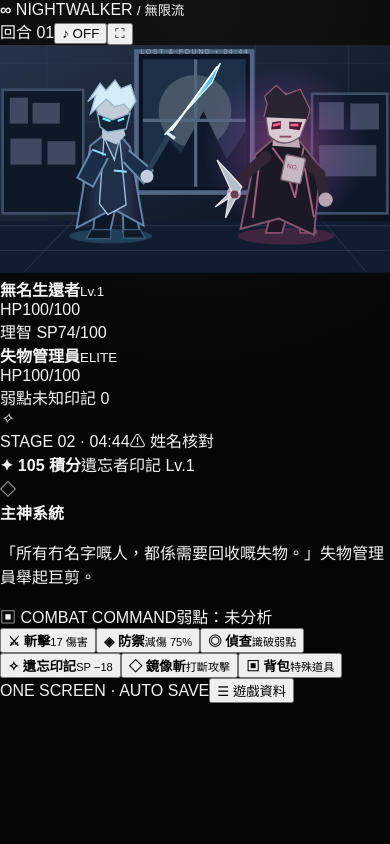
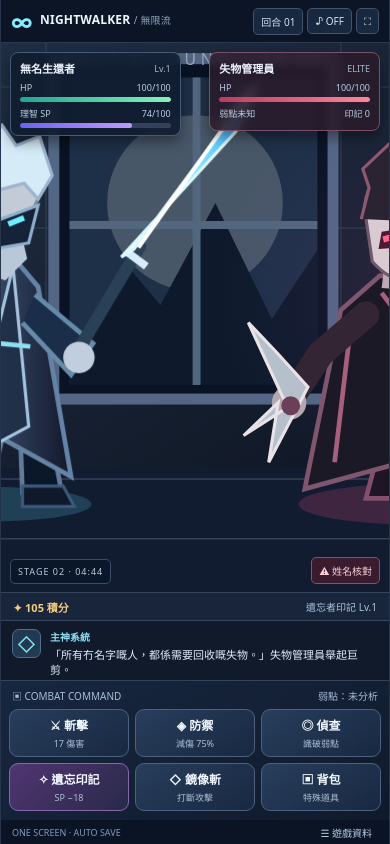
Before and after one commit to chiholung-cmd/nightwalker-rpg-web, a Next.js app: page / in a window 390 px wide. Built offline with nearby package versions, Linux system fonts and the light colour scheme.

Commit message:
Style Nightwalker as responsive single-screen cinematic RPG

```diff
--- a/app/globals.css
+++ b/app/globals.css
@@ -1,231 +1,47 @@
-html {
-  background: #050505;
-}
-
-* {
-  box-sizing: border-box;
-}
-
-body {
-  margin: 0;
-  color: #f5f5f5;
-  font-family: Arial, Helvetica, sans-serif;
-  background: radial-gradient(circle at top, #131313 0%, #050505 60%);
-}
-
-button {
-  cursor: pointer;
-  transition: 0.2s ease;
-}
-
-button:hover {
-  transform: scale(1.01);
-}
-
-textarea {
-  width: 100%;
-  min-height: 110px;
-  background: #09090b;
-  border: 1px solid #27272a;
-  color: #f5f5f5;
-  border-radius: 12px;
-  padding: 12px;
-  resize: vertical;
-  margin-top: 10px;
-}
-
-.page-shell {
-  min-height: 100vh;
-  padding: 16px;
-}
-
-.game-frame {
-  max-width: 520px;
-  margin: 0 auto;
-  display: flex;
-  flex-direction: column;
-  gap: 16px;
-}
-
-.title-card,
-.status-card,
-.story-card,
-.free-card,
-.history-card,
-.mini-panel {
-  background: rgba(16, 16, 18, 0.96);
-  border: 1px solid #27272a;
-  border-radius: 16px;
-  padding: 16px;
-  box-shadow: 0 0 24px rgba(0,0,0,0.35);
-}
-
-.title-card h1 {
-  margin: 8px 0;
-  font-size: 32px;
-}
-
-.eyebrow {
-  font-size: 11px;
-  letter-spacing: 2px;
-  opacity: 0.55;
-}
-
-.section-title {
-  font-weight: bold;
-  margin-bottom: 12px;
-}
-
-.title-line {
-  opacity: 0.75;
-  margin-bottom: 12px;
-}
-
-.stat-grid {
-  display: grid;
-  grid-template-columns: 1fr 1fr;
-  gap: 8px;
-  margin-top: 12px;
-}
-
-.stat-bar-wrap {
-  margin-bottom: 12px;
-}
-
-.stat-bar-head {
-  display: flex;
-  justify-content: space-between;
-  margin-bottom: 6px;
-  font-size: 13px;
-}
-
-.stat-bar-bg {
-  height: 10px;
-  border-radius: 999px;
-  background: #18181b;
-  overflow: hidden;
-}
-
-.stat-bar-fill {
-  height: 100%;
-  border-radius: 999px;
-}
-
-.stat-bar-fill.red {
-  background: linear-gradient(90deg, #7f1d1d, #ef4444);
-}
-
-.stat-bar-fill.blue {
-  background: linear-gradient(90deg, #1e3a8a, #3b82f6);
-}
-
-.stat-bar-fill.green {
-  background: linear-gradient(90deg, #14532d, #22c55e);
-}
-
-.tag-row {
-  display: flex;
-  flex-wrap: wrap;
-  gap: 8px;
-  margin-top: 14px;
-}
-
-.tag {
-  background: #18181b;
-  border: 1px solid #27272a;
-  padding: 6px 10px;
-  border-radius: 999px;
-  font-size: 12px;
-}
-
-.location-line {
-  color: #9ca3af;
-  margin-bottom: 12px;
-  font-size: 13px;
-}
-
-.story-card h2 {
-  margin-top: 0;
-}
-
-.story-card p {
-  line-height: 1.85;
-}
-
-.choice-list {
-  display: flex;
-  flex-direction: column;
-  gap: 12px;
-}
-
-.choice-button {
-  background: #101014;
-  border: 1px solid #27272a;
-  color: #f5f5f5;
-  border-radius: 14px;
-  padding: 16px;
-  display: flex;
-  flex-direction: column;
-  align-items: flex-start;
-  gap: 8px;
-}
-
-.choice-button strong {
-  font-size: 15px;
-}
-
-.choice-button span {
-  font-size: 12px;
-  opacity: 0.8;
-}
-
-.primary-button,
-.reset-button {
-  width: 100%;
-  border: none;
-  border-radius: 12px;
-  padding: 14px;
-  margin-top: 12px;
-  color: white;
-}
-
-.primary-button {
-  background: linear-gradient(90deg, #7f1d1d, #991b1b);
-}
-
-.reset-button {
-  background: #27272a;
-}
-
-.info-grid {
-  display: grid;
-  grid-template-columns: 1fr;
-  gap: 16px;
-}
-
-.npc-row {
-  display: flex;
-  flex-direction: column;
-  gap: 4px;
-  padding-bottom: 10px;
-  margin-bottom: 10px;
-  border-bottom: 1px solid #18181b;
-}
-
-.npc-row em {
-  color: #f87171;
-  font-style: normal;
-}
-
-.history-card p {
-  opacity: 0.8;
-  font-size: 13px;
-}
-
-::-webkit-scrollbar {
-  width: 6px;
-}
-
-::-webkit-scrollbar-thumb {
-  background: #27272a;
-}
+*{box-sizing:border-box}html,body{margin:0;width:100%;height:100%;overflow:hidden;background:#070d18;color:#eef4ff;font-family:system-ui,-apple-system,"Noto Sans TC",sans-serif}button{font:inherit;cursor:pointer;touch-action:manipulation;-webkit-tap-highlight-color:transparent}button:disabled{opacity:.36;cursor:not-allowed}
+.nw-game{height:100vh;height:100dvh;max-width:680px;min-height:0;margin:auto;display:flex;flex-direction:column;overflow:hidden;position:relative;isolation:isolate;background:#0b1221;border-inline:1px solid #26344c}
+.nw-top{height:43px;flex:0 0 43px;display:flex;align-items:center;justify-content:space-between;gap:6px;background:#0b1525;border-bottom:1px solid #2c3953;padding:4px 10px}
+.nw-brand{font-size:12px;font-weight:900;letter-spacing:.2px;white-space:nowrap}.nw-brand>b{font-size:22px;color:#84edff;vertical-align:middle;margin-right:4px}.nw-brand small{font-size:10px;color:#91a7c1;font-weight:500}
+.nw-head-actions{display:flex;align-items:center;gap:4px;white-space:nowrap}.nw-head-actions span,.nw-head-actions button{border:1px solid #43526c;border-radius:5px;background:#18283f;color:#d3e0f2;padding:5px 7px;font-size:10px}
+.nw-arena{flex:1;min-height:0;position:relative;overflow:hidden;background:radial-gradient(ellipse at 60% 45%,#29324c,#101a2b 60%,#080e1a)}
+.nw-scene{width:100%;height:100%;display:block}
+.nw-hero-art,.nw-enemy-art{transform-box:fill-box;transform-origin:center bottom}.nw-hero-art{animation:nw-breathe 2.5s ease-in-out infinite}.nw-enemy-art{animation:nw-hover 3s ease-in-out infinite}
+.nw-boss-aura{opacity:.24;transform-origin:70% 50%}.nw-boss-aura.active{opacity:.85;animation:nw-aura 2.6s ease-in-out infinite alternate}
+.nw-hud{position:absolute;top:9px;width:44%;max-width:232px;padding:7px 9px;border-radius:8px;border:1px solid #435a78;background:#111d30e9;backdrop-filter:blur(5px);box-shadow:0 6px 14px #0006}
+.nw-left{left:9px}.nw-right{right:9px;background:#291b2bdc;border-color:#795065}
+.nw-hudname{display:flex;justify-content:space-between;gap:3px;align-items:center;font-size:11px}.nw-hudname b{overflow:hidden;text-overflow:ellipsis;white-space:nowrap}.nw-hudname small{font-size:9px;color:#a5b9d1}
+.nw-hudrow{display:flex;justify-content:space-between;gap:5px;font-size:9px;color:#bbcee3;margin:5px 0 3px}.nw-meter{height:5px;border-radius:20px;overflow:hidden;background:#34415b}.nw-meter i{display:block;height:100%;border-radius:20px;transition:width .42s ease}.nw-life{background:linear-gradient(90deg,#1ea78d,#85f3b9)}.nw-sp{background:linear-gradient(90deg,#6c62ee,#be9cff)}.nw-enemyhp{background:linear-gradient(90deg,#bb3c5e,#ff859c)}
+.nw-arena-bottom{position:absolute;bottom:8px;left:9px;right:9px;display:flex;align-items:end;justify-content:space-between;gap:8px;font-size:9px;letter-spacing:1px;pointer-events:none}
+.nw-arena-bottom>span{background:#0a1627c9;border:1px solid #3b4d66;padding:5px 7px;color:#b8c9df;border-radius:5px}.nw-arena-bottom .nw-intent{background:#431e2fdc;border-color:#8c4c6d;color:#ffd1d8;letter-spacing:0;font-size:10px}
+.nw-vfx{position:absolute;inset:0;pointer-events:none;overflow:hidden}.nw-vfx i{position:absolute;opacity:0;display:block}.nw-slash{left:57%;top:25%;width:34%;height:57%;border-radius:50%;border-top:7px solid #b4f9ff;border-right:9px solid #61cfff;filter:drop-shadow(0 0 15px #7aeaff);transform:rotate(-90deg) scale(.2)}
+.nw-sigil{left:56%;top:26%;width:34%;aspect-ratio:1;border:3px solid #b78aff;border-radius:50%;box-shadow:0 0 30px #8f55e5,inset 0 0 30px #bd81ff;color:#e2caff;font-size:60px;align-items:center;justify-content:center;transform:scale(.2)}
+.nw-shield{left:15%;top:33%;width:29%;height:53%;border:3px solid #6fe6ff;border-radius:50%;box-shadow:0 0 30px #5ddcff;transform:scale(.3)}
+.nw-beam{left:40%;top:20%;height:68%;width:5px;background:#e8fcff;box-shadow:0 0 25px 12px #6cdcfb;transform:rotate(20deg)}
+.nw-hit{inset:0;background:#e4446e}
+.nw-arena.nw-attack .nw-hero-art{animation:nw-dash .56s ease!important}.nw-arena.nw-attack .nw-enemy-art,.nw-arena.nw-seal .nw-enemy-art,.nw-arena.nw-mirror .nw-enemy-art{animation:nw-recoil .58s ease!important}
+.nw-arena.nw-attack .nw-slash{animation:nw-slasher .54s ease}.nw-arena.nw-seal .nw-sigil{display:flex;animation:nw-spell .58s ease}.nw-arena.nw-mirror .nw-beam{animation:nw-beamer .54s ease}.nw-arena.nw-guard .nw-shield{animation:nw-guarder .54s ease}
+.nw-arena.nw-hurt .nw-enemy-art{animation:nw-lunge .58s ease!important}.nw-arena.nw-hurt .nw-hero-art{animation:nw-recoil .54s ease!important}.nw-arena.nw-hurt .nw-hit{animation:nw-red .53s}.nw-arena.nw-inspect .nw-shield{animation:nw-guarder .54s ease}
+@keyframes nw-breathe{50%{transform:translateY(-5px)}}@keyframes nw-hover{50%{transform:translateY(5px)}}@keyframes nw-aura{to{transform:scale(1.12);opacity:.4}}
+@keyframes nw-dash{0%,100%{transform:translate(0,0)}38%{transform:translate(115px,-12px) rotate(-5deg)}67%{transform:translate(80px,0)}}
+@keyframes nw-recoil{0%,100%{transform:translateX(0);filter:none}37%{transform:translateX(19px) rotate(4deg);filter:brightness(2.3)}65%{transform:translateX(-6px)}}
+@keyframes nw-lunge{0%,100%{transform:translateX(0)}43%{transform:translateX(-75px) scale(1.06)}}
+@keyframes nw-slasher{0%{opacity:0;transform:rotate(-90deg) scale(.3)}42%{opacity:1}100%{opacity:0;transform:rotate(65deg) scale(1.45)}}
+@keyframes nw-spell{0%{opacity:0;transform:rotate(-75deg) scale(.2)}38%{opacity:1}100%{opacity:0;transform:rotate(145deg) scale(1.6)}}
+@keyframes nw-beamer{0%{opacity:0;transform:translateX(-85px) rotate(20deg)}45%{opacity:1}100%{opacity:0;transform:translateX(120px) rotate(20deg)}}
+@keyframes nw-guarder{0%{opacity:0;transform:scale(.3)}45%{opacity:1}100%{opacity:0;transform:scale(1.3)}}
+@keyframes nw-red{0%,100%{opacity:0}40%{opacity:.2}}
+.nw-credits{height:29px;flex:0 0 29px;background:#19253a;border-top:1px solid #34445c;border-bottom:1px solid #34445c;padding:0 12px;display:flex;justify-content:space-between;align-items:center;font-size:10px;color:#a8c7df}.nw-credits strong{font-size:11px;color:#f1cb81}
+.nw-dialogue{height:60px;flex:0 0 60px;display:flex;gap:9px;align-items:start;padding:8px 11px;background:#111a2a;border-bottom:1px solid #34435a}.nw-speaker-icon{flex:0 0 29px;width:29px;height:29px;border:1px solid #4e6d90;border-radius:7px;background:#233950;color:#7de3f6;display:grid;place-items:center;font-size:18px}.nw-dialogue-content{min-width:0;flex:1}.nw-dialogue-content b{display:block;font-size:10px;color:#8cdef6;margin-bottom:3px}.nw-dialogue-content p{font-size:11px;line-height:1.4;color:#e1ecfb;margin:0;max-height:32px;overflow:hidden}
+.nw-controls{flex:0 0 auto;background:linear-gradient(150deg,#172740,#101a2b);padding:7px 8px 9px}.nw-control-head{display:flex;align-items:center;justify-content:space-between;color:#a7bdd7;font-size:10px;margin:0 3px 6px}
+.nw-action-grid{display:grid;grid-template-columns:repeat(3,minmax(0,1fr));gap:6px}.nw-action-grid button{display:flex;flex-direction:column;justify-content:center;align-items:center;gap:3px;min-height:48px;background:linear-gradient(145deg,#283e5c,#182841);border:1px solid #4a6280;border-radius:9px;color:#f1f6ff;padding:5px 2px;transition:transform .13s;min-width:0}.nw-action-grid button:active:not(:disabled){transform:scale(.96);filter:brightness(1.3)}
+.nw-action-grid button b{font-size:12px;white-space:nowrap}.nw-action-grid button small{color:#aec1d8;font-size:9px;white-space:nowrap}.nw-action-grid button.nw-ultimate{background:linear-gradient(135deg,#513571,#292949);border-color:#8468ab}
+.nw-footer{height:24px;flex:0 0 24px;background:#0b1424;padding:0 11px;display:flex;align-items:center;justify-content:space-between;color:#8199b8;font-size:9px}.nw-footer button{border:0;background:none;color:#b6cee6;font-size:10px}
+.nw-overlay{position:absolute;inset:0;z-index:20;display:flex;justify-content:center;align-items:center;padding:16px;background:#060a14e8;backdrop-filter:blur(8px)}
+.nw-modal{width:100%;max-width:350px;max-height:96%;overflow:auto;padding:20px;border-radius:15px;border:1px solid #647293;background:linear-gradient(145deg,#223149,#121c2d);box-shadow:0 18px 75px #000a}
+.nw-modal h2{margin:0 0 10px;font-size:22px;color:#f5d99c}.nw-modal p{font-size:12px;line-height:1.75;color:#b8c9df;margin:0 0 12px}
+.nw-modal button{border:1px solid #6786ab;background:#3a5179;color:#eef5ff;padding:8px 10px;border-radius:7px;white-space:nowrap;font-size:11px}.nw-modal button:disabled{opacity:.35}
+.nw-modal .nw-primary,.nw-modal .nw-secondary{display:block;width:100%;padding:11px;margin-top:9px;font-weight:700;font-size:13px}.nw-modal .nw-primary{background:linear-gradient(110deg,#655fcb,#3089bd);border:0}.nw-modal .nw-secondary{background:transparent;border:1px solid #506580}
+.nw-item{display:flex;justify-content:space-between;align-items:center;gap:10px;padding:10px 9px;margin:7px 0;background:#1b2b42;border:1px solid #40536e;border-radius:8px}.nw-item b{display:block;font-size:12px}.nw-item small{display:block;font-size:10px;color:#a0b5d0;margin-top:4px}
+@media(max-width:370px){.nw-brand{font-size:11px}.nw-brand small{font-size:9px}.nw-action-grid{gap:4px}.nw-action-grid button b{font-size:11px}.nw-action-grid button small{font-size:8px}.nw-hud{padding:6px}}
+@media(max-height:620px){.nw-top{height:37px;flex-basis:37px}.nw-dialogue{height:50px;flex-basis:50px;padding:5px 8px}.nw-controls{padding:5px 7px}.nw-action-grid button{min-height:40px}.nw-credits{height:25px;flex-basis:25px}.nw-footer{height:20px;flex-basis:20px}}
+@media(prefers-reduced-motion:reduce){.nw-hero-art,.nw-enemy-art,.nw-boss-aura.active{animation:none}}
```
